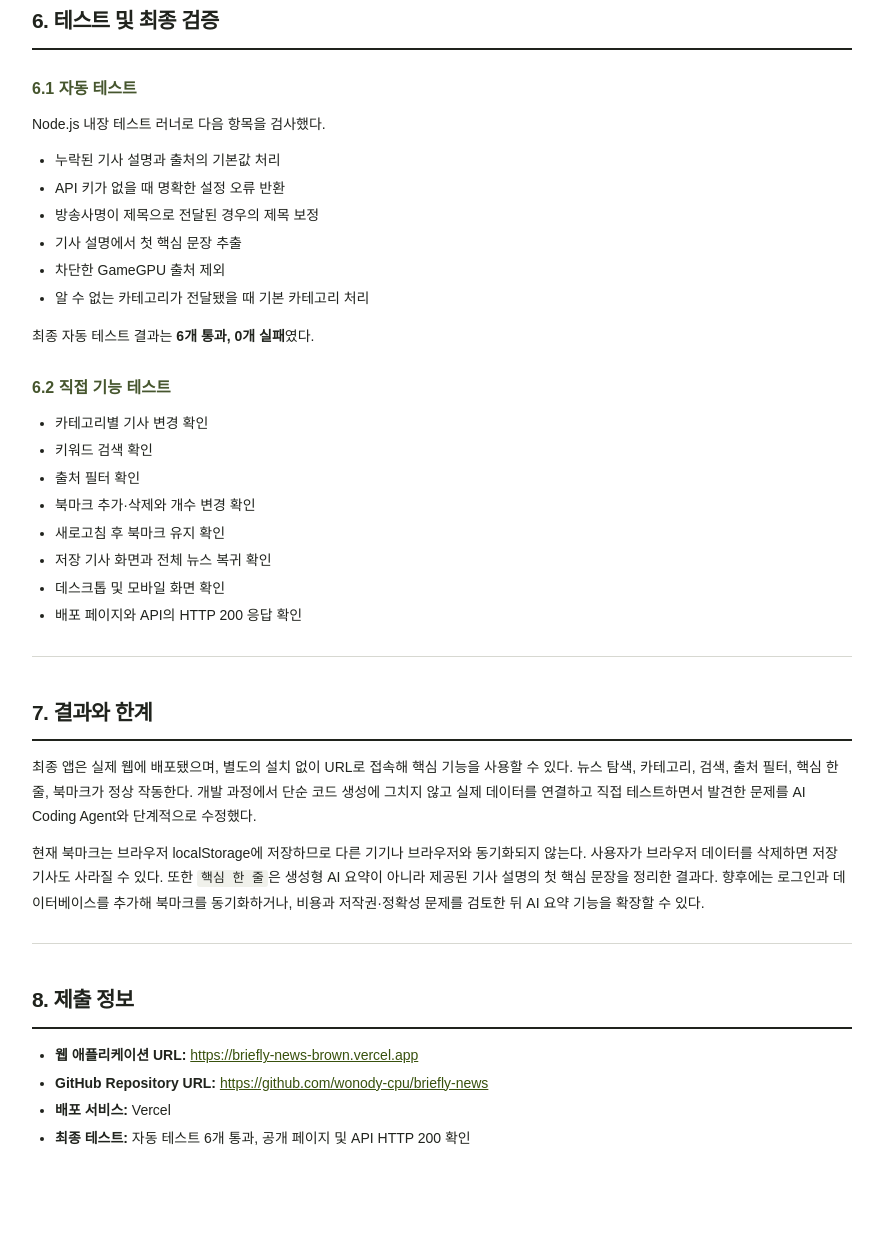
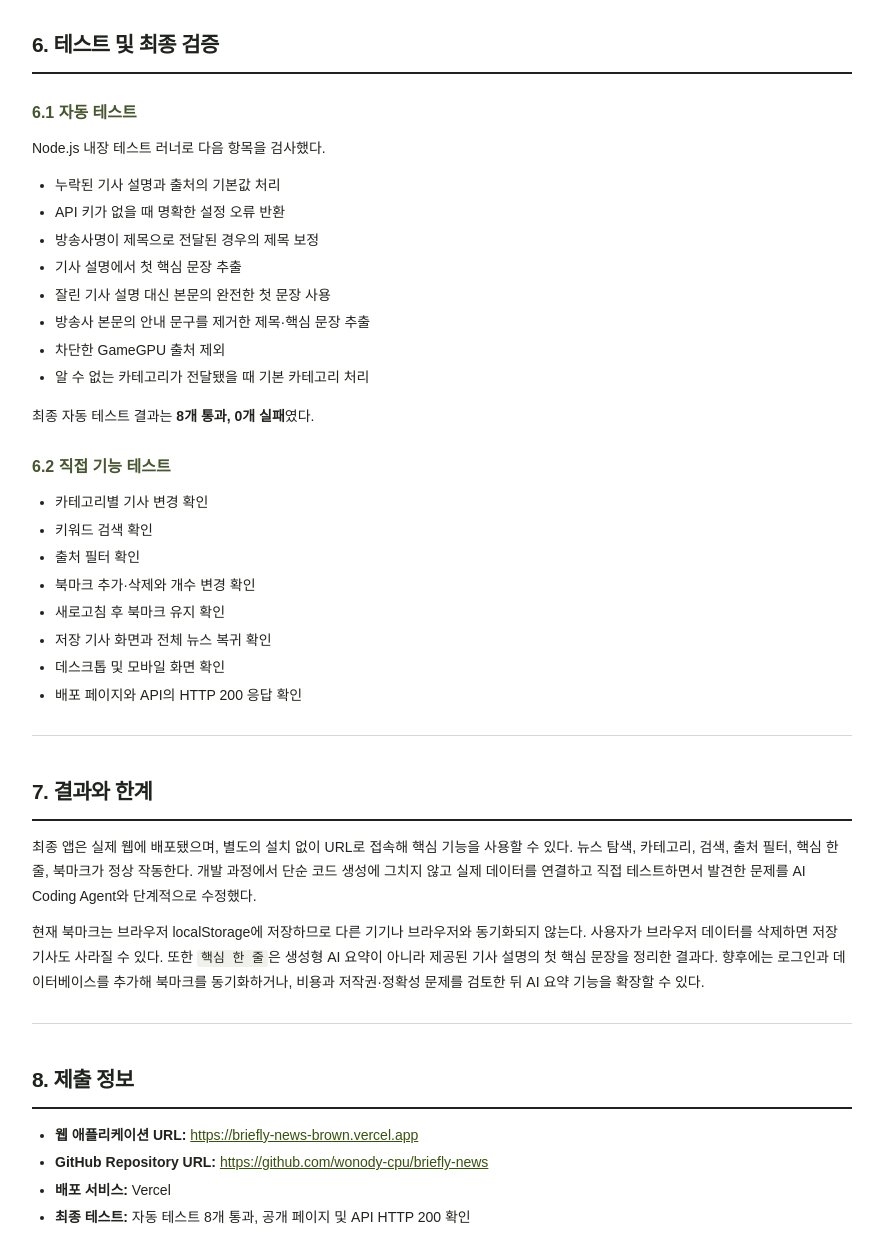
Before and after one commit to wonody-cpu/briefly-news, a website: page docs/final-report.html in a window 1280 px wide. Shown: the part 7372-8616 px from the top of the page, without its empty margins (198-1081 px from the left). Before the commit the page ends 8536 px from the top, so only its background shows below. Drawn offline with Linux system fonts and the light colour scheme.

Commit message:
Refresh reports with complete summaries

```diff
--- a/docs/final-report.html
+++ b/docs/final-report.html
@@ -202,7 +202,7 @@
 <li><strong>문제 상황:</strong> 앱은 뉴스를 간결하게 제공한다고 설명했지만 제목과 원본 설명만 표시해 일반 뉴스 모음과 차이가 부족했다.</li>
 <li><strong>AI 활용:</strong> 추가 유료 API 없이 핵심 내용을 빠르게 전달할 방법을 요청했다.</li>
 <li><strong>해결 과정:</strong> 기사 설명의 첫 핵심 문장을 정리해 <code>핵심 한 줄</code> 영역에 표시했다. 초기 3열 카드에서는 내용이 잘려 세로형 뉴스 피드로 다시 설계했다.</li>
-<li><strong>최종 결과:</strong> 사용자는 원문을 열기 전에 기사 핵심을 읽을 수 있고 긴 문장도 잘리지 않게 됐다.</li>
+<li><strong>최종 결과:</strong> 사용자는 원문을 열기 전에 기사 핵심을 읽을 수 있고 긴 문장도 잘리지 않게 됐다. 이후 일부 API 설명 자체가 말줄임표로 끝나는 사례를 발견해, 이 경우 더 긴 본문 데이터에서 첫 번째 완전한 문장을 추출하도록 추가 개선했다.</li>
 </ul>
 <h3>사례 7. 원하지 않는 뉴스 출처가 함께 표시됨</h3>
 <ul>
@@ -227,10 +227,12 @@
 <li>API 키가 없을 때 명확한 설정 오류 반환</li>
 <li>방송사명이 제목으로 전달된 경우의 제목 보정</li>
 <li>기사 설명에서 첫 핵심 문장 추출</li>
+<li>잘린 기사 설명 대신 본문의 완전한 첫 문장 사용</li>
+<li>방송사 본문의 안내 문구를 제거한 제목·핵심 문장 추출</li>
 <li>차단한 GameGPU 출처 제외</li>
 <li>알 수 없는 카테고리가 전달됐을 때 기본 카테고리 처리</li>
 </ul>
-<p>최종 자동 테스트 결과는 <strong>6개 통과, 0개 실패</strong>였다.</p>
+<p>최종 자동 테스트 결과는 <strong>8개 통과, 0개 실패</strong>였다.</p>
 <h3>6.2 직접 기능 테스트</h3>
 <ul>
 <li>카테고리별 기사 변경 확인</li>
@@ -252,7 +254,7 @@
 <li><strong>웹 애플리케이션 URL:</strong> <a href="https://briefly-news-brown.vercel.app">https://briefly-news-brown.vercel.app</a></li>
 <li><strong>GitHub Repository URL:</strong> <a href="https://github.com/wonody-cpu/briefly-news">https://github.com/wonody-cpu/briefly-news</a></li>
 <li><strong>배포 서비스:</strong> Vercel</li>
-<li><strong>최종 테스트:</strong> 자동 테스트 6개 통과, 공개 페이지 및 API HTTP 200 확인</li>
+<li><strong>최종 테스트:</strong> 자동 테스트 8개 통과, 공개 페이지 및 API HTTP 200 확인</li>
 </ul>
 
 </body>
```
Also changed, not shown: docs/screenshots/briefly-desktop.png, docs/screenshots/briefly-mobile.png, docs/screenshots/briefly-news-feed.png, docs/screenshots/briefly-saved-articles.png, 1 other file.
